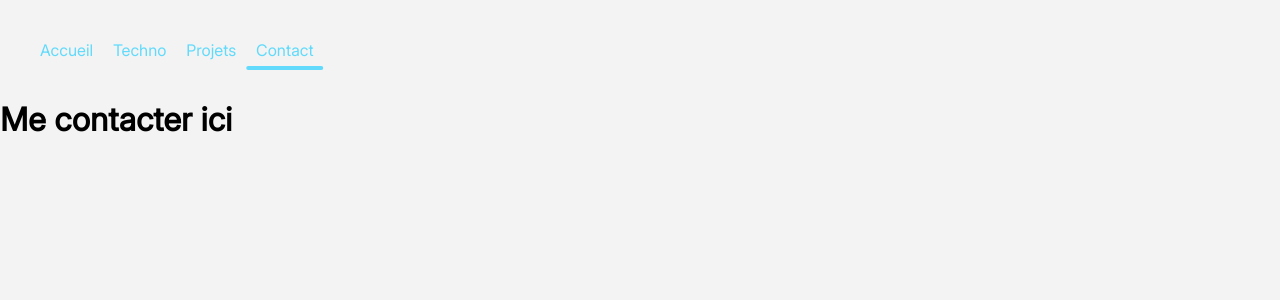
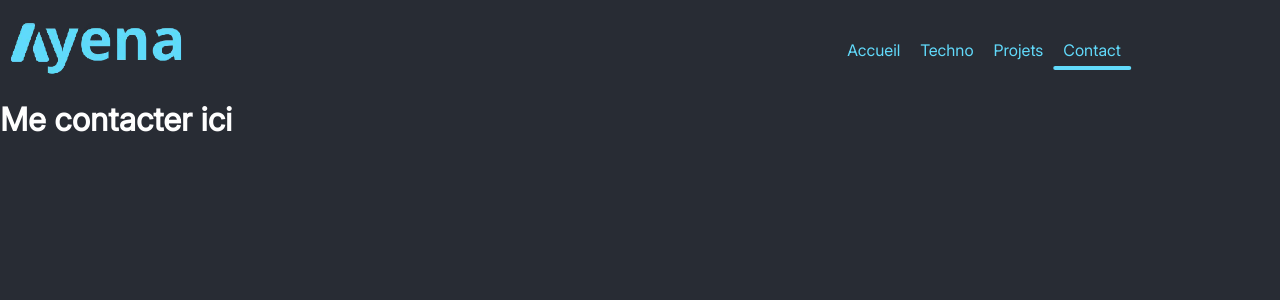
Before and after one commit to Barth-code/my-portfolio, a React (Create React App) app: page /contact in a window 1280 px wide. Shown: the top 300 px of the page. Built offline with nearby package versions, Linux system fonts and the light colour scheme.

Commit message:
finition-navigation

```diff
--- a/src/components/Navigation.js
+++ b/src/components/Navigation.js
@@ -4,6 +4,9 @@ import { NavLink } from "react-router-dom";
 const Navigation = () => {
   return (
     <div className="navigation">
+      <NavLink to="/">
+        <img src="./logo.webp" alt="Ayena" />
+      </NavLink>
       <ul>
         <NavLink to="/" className={(nav) => (nav.isActive ? "nav-active" : "")}>
           <li>Accueil</li>
--- a/src/styles/_settings.scss
+++ b/src/styles/_settings.scss
@@ -14,7 +14,7 @@ $font-1: "font-1", sans-serif;
 $color-1: #61dafb;
 $color-2: salmon;
 $color-3: #282c34;
-$white: rgb(243, 243, 243);
+$white: rgb(254, 254, 254);
 
 @mixin verticalCenter {
   display: flex;
@@ -26,10 +26,11 @@ $white: rgb(243, 243, 243);
   padding: 0;
   margin: 0;
   box-sizing: border-box;
+  color: $white;
 }
 
 body {
-  background: $white;
+  background: $color-3;
   font-family: $font-1;
   // @include verticalCenter;
 }
--- a/src/styles/components/_navigation.scss
+++ b/src/styles/components/_navigation.scss
@@ -1,7 +1,18 @@
 .navigation {
+  display: grid;
+  grid-template-columns: 30% 70%;
+  justify-content: space-around;
+  align-items: center;
+
+  img {
+    width: 50%;
+  }
+
   ul {
     display: flex;
     margin: 30px;
+    justify-content: flex-end;
+    width: 80%;
 
     a {
       text-decoration: none;
@@ -13,7 +24,7 @@
         cursor: pointer;
 
         &:hover {
-          color: $color-3;
+          color: $white;
         }
       }
     }
@@ -39,6 +50,7 @@
             width: 100%;
           }
         }
+
         @keyframes anim {
           to {
             width: 100%;
```
Also changed, not shown: public/logo.webp, 1 other file (tests, documents, lock files or other folders).
